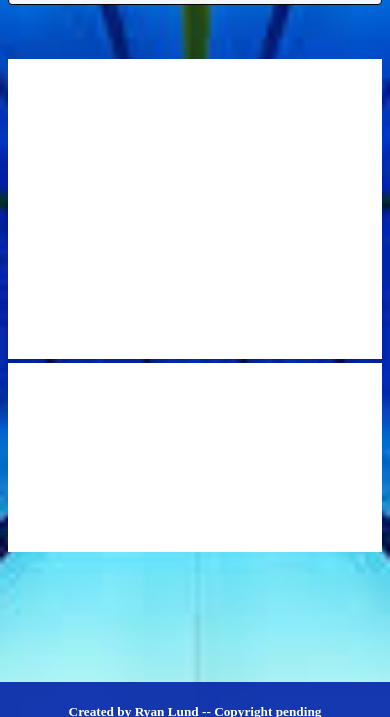
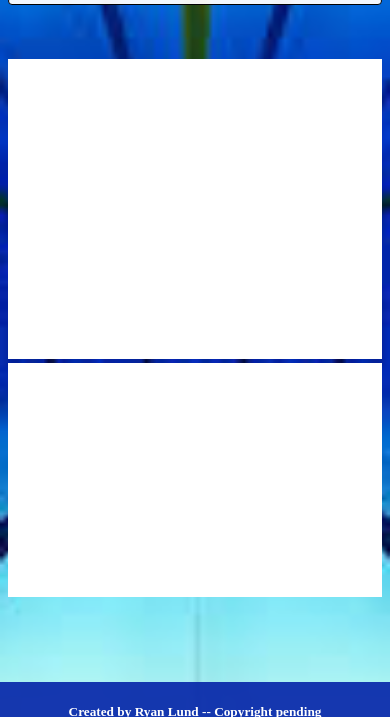
Before and after one commit to Rayhab101/UTswimCoach, a website: page public/swimmers.html in a window 390 px wide. Shown: the part 127-844 px from the top of the page. Drawn offline with nearby package versions, Linux system fonts and the light colour scheme; no server answers.

Commit message:
commiting

```diff
--- a/public/swimmers.html
+++ b/public/swimmers.html
@@ -76,7 +76,7 @@
     }
     .container {
             width: auto;
-            height: 555px;
+            height: 600px;
             overflow: auto;
         }
 }
```
Also changed, not shown: public/topTimes.html (+1 -1 lines).
